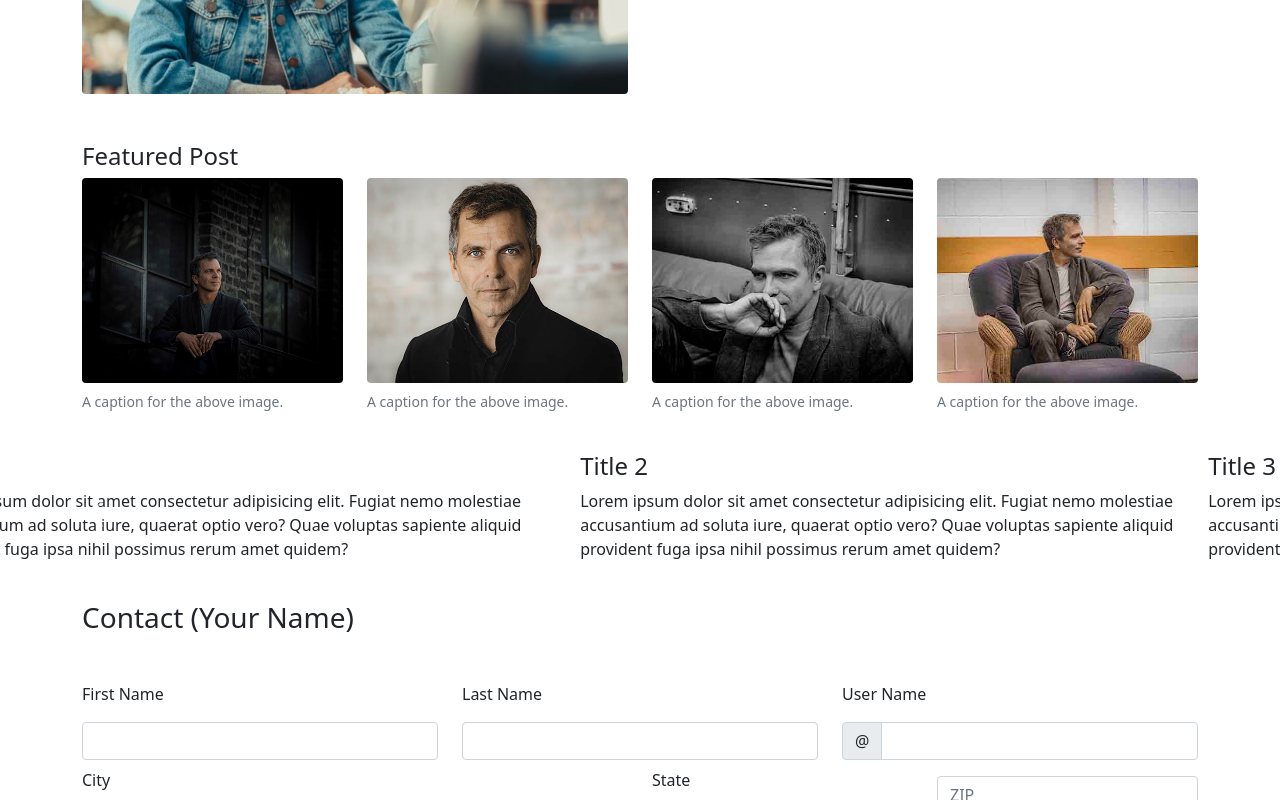
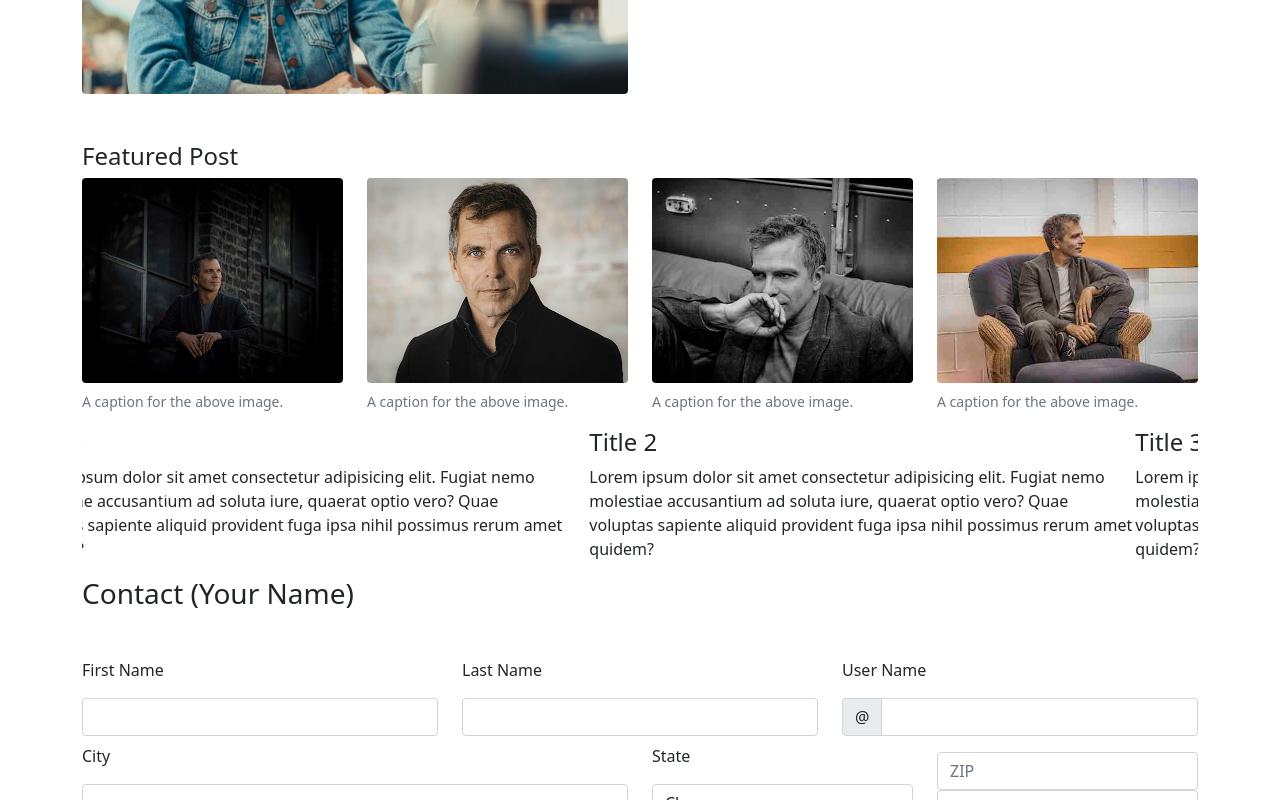
Before and after one commit to vtrungkien2k/BTL-deadline-7-12, a plain HTML site: page index.html in a window 1280 px wide. Shown: the part 415-1215 px from the top of the page. Drawn offline with nearby package versions, Linux system fonts and the light colour scheme.

Commit message:
Fix selector

```diff
--- a/css/style.css
+++ b/css/style.css
@@ -1,7 +1,12 @@
 /*Header*/
 .top-bar{
     padding: 0;
+
+
 }
+
+
+
 .bot-name{
     text-align: center;
 }
--- a/index.html
+++ b/index.html
@@ -14,7 +14,7 @@
 
 <body>
     <header class="container-fluid top-bar">
-        <nav class="navbar navbar-expand-lg navbar-light bg-light">
+        <nav class="navbar navbar-expand-lg navbar-light bg-light" >
             <div class="container-fluid">
                 <a class="navbar-brand" href="#"><i class="bi bi-person-circle"></i>Your name</a>
                 <button class="navbar-toggler" type="button" data-bs-toggle="collapse"
@@ -83,7 +83,7 @@
             </div>
         </div>
     </main>
-    <selector class="container">
+    <div class="container">
         <div id="carouselExampleControls" class="carousel slide" data-bs-ride="carousel">
             <div class="carousel-inner">
                 <div class="carousel-item active">
@@ -149,7 +149,7 @@
                 <span class="visually-hidden">Next</span>
             </button>
         </div>
-    </selector>
+    </div>
     <div class="container contact">
         <h3>Contact (Your Name)</h3>
         <div class="get-name mt-5">
```
